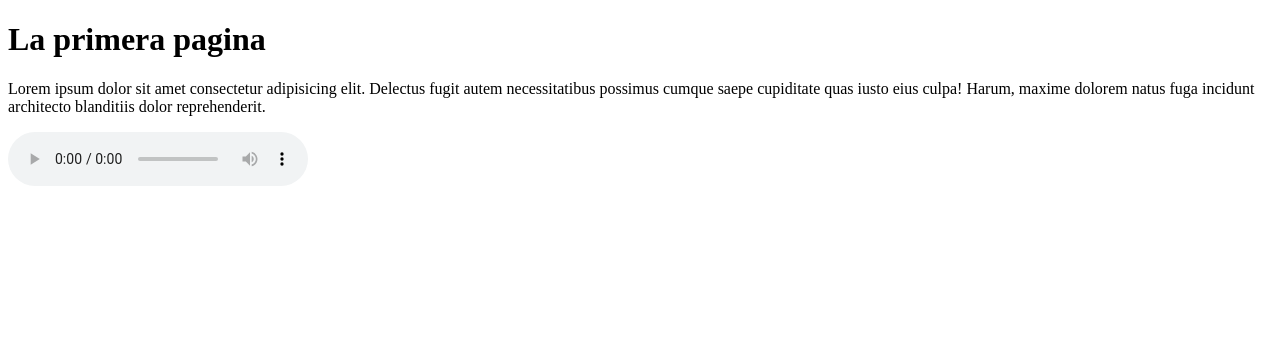
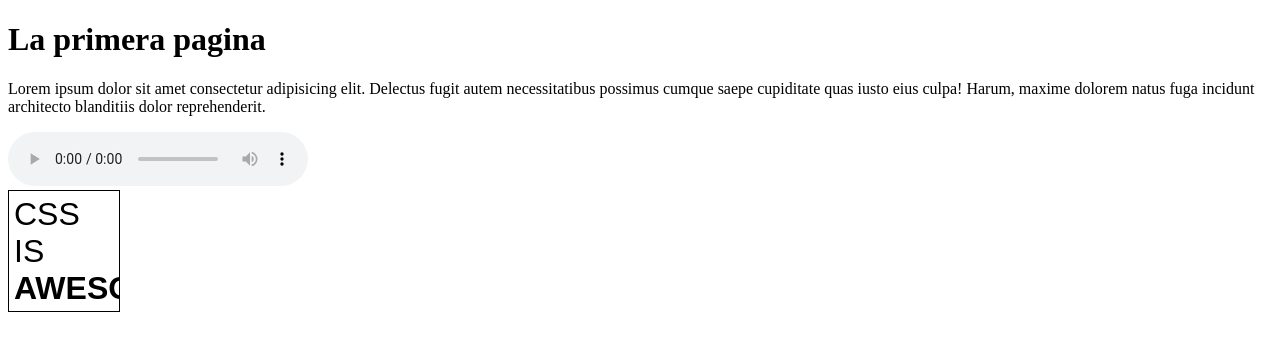
Before and after one commit to Sebastian19011/repositorio2710, a plain HTML site: page index.html in a window 1280 px wide. Drawn offline with Linux system fonts and the light colour scheme.

Commit message:
se aplico css

```diff
--- /dev/null
+++ b/css/styles.css
@@ -0,0 +1,13 @@
+.cuadrito {
+    /* Propiedades decorativas */
+    border: solid 1px black;
+    padding: 5px;
+    display: inline-block;
+    font-size: 32px;
+    font-family: Arial;
+    /* Propiedades que hacen el "Problema" */
+    width: 100px;
+    height: 110px;
+    /* Solucion */
+    overflow: hidden;
+}
--- a/index.html
+++ b/index.html
@@ -5,6 +5,7 @@
     <meta http-equiv="X-UA-Compatible" content="IE=edge">
     <meta name="viewport" content="width=device-width, initial-scale=1.0">
     <title>Home</title>
+    <link rel="stylesheet" href="css/styles.css">
 </head>
 <body>
 
@@ -15,5 +16,9 @@
     <div>
         <audio src="./multimedia/warcry-ardo-por-dentro.mp3" controls></audio>
     </div>
+
+    <div class="cuadrito">
+        CSS IS <strong>AWESOME</strong>
+    </div>
 </body>
 </html>
```
